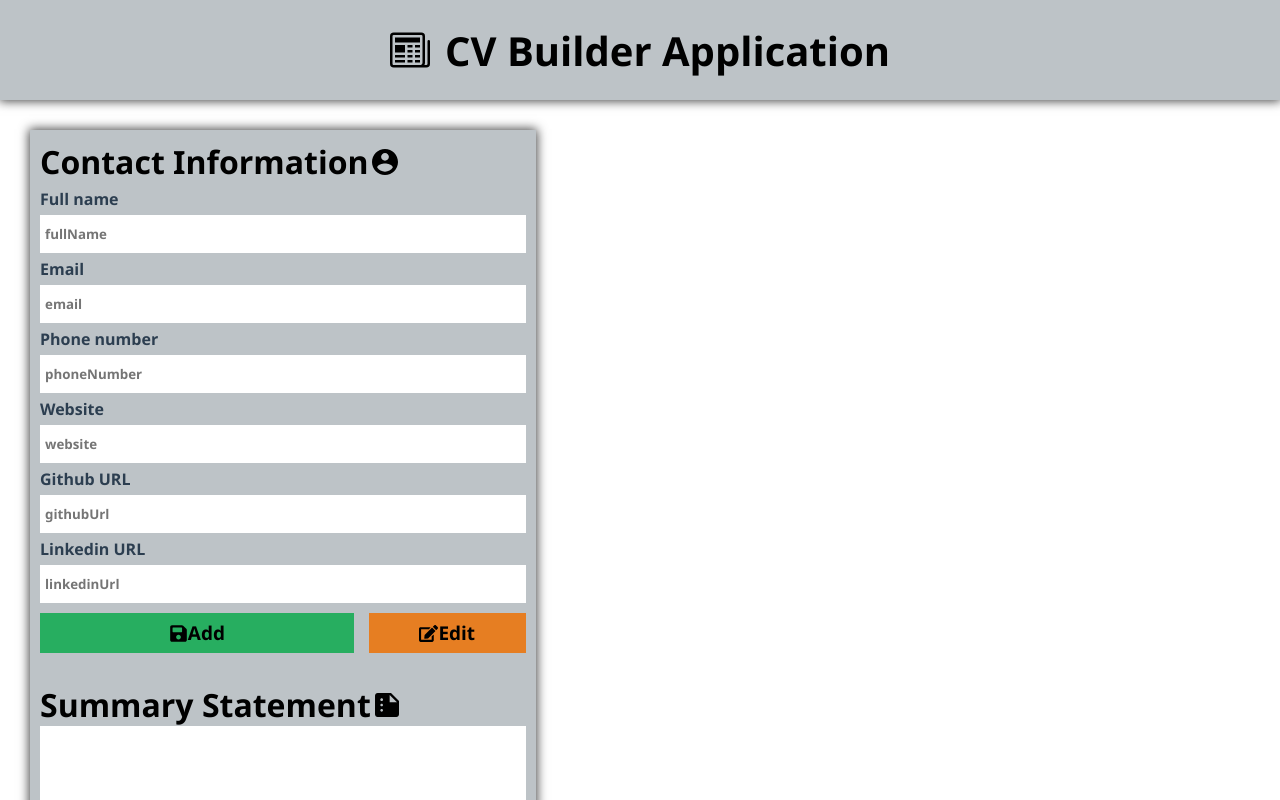
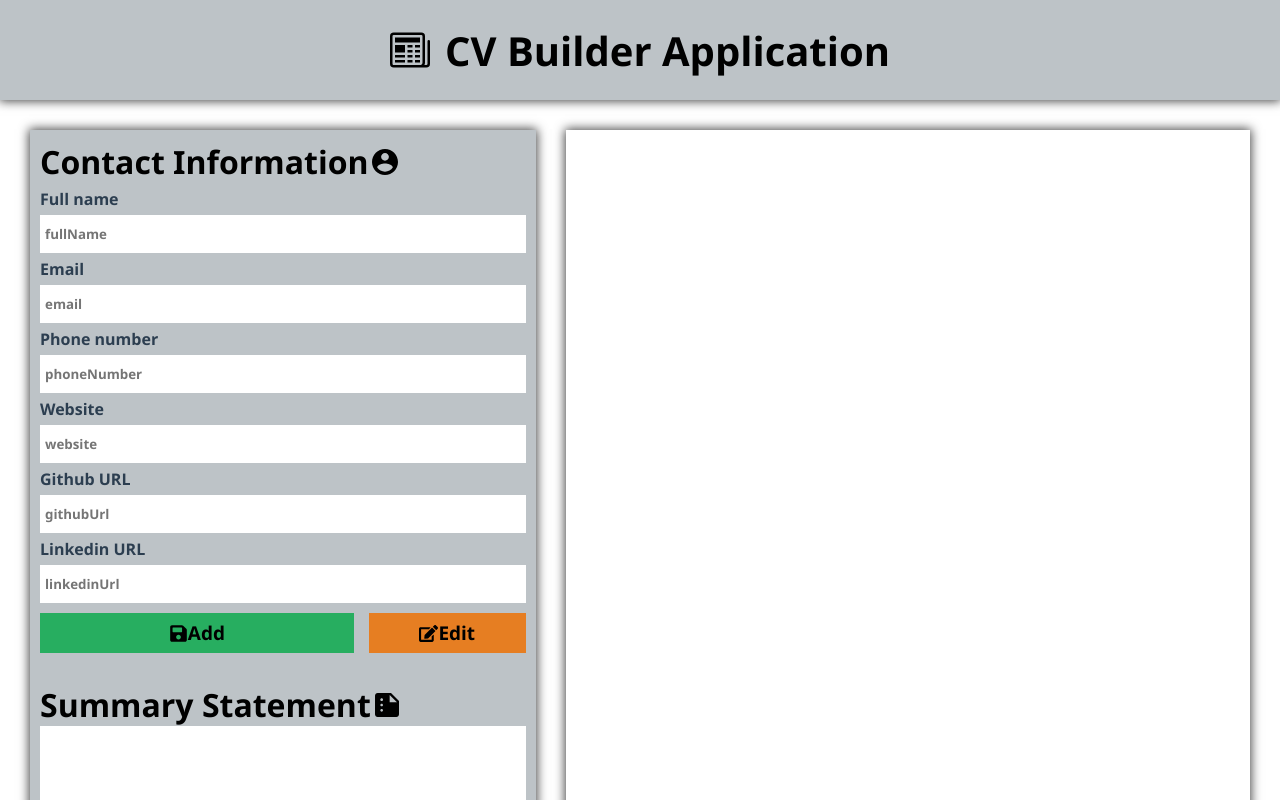
Before and after one commit to IchoubaneMed/cv-project, a React (Create React App) app: page / in a window 1280 px wide. Shown: the top 800 px of the page. Built offline with nearby package versions, Linux system fonts and the light colour scheme.

Commit message:
Added the stylesheet for the resume class inside the global.css file

```diff
--- a/src/styles/global.css
+++ b/src/styles/global.css
@@ -36,3 +36,12 @@
     -moz-box-shadow: 0px 0px 10px 1px rgba(0,0,0,0.75);
     box-shadow: 0px 0px 10px 1px rgba(0,0,0,0.75);
 }
+
+.resume {
+    grid-column: 2 / 3;
+    grid-row: 2 / 3;
+    margin-right: 30px;
+    -webkit-box-shadow: 0px 0px 10px 1px rgba(0,0,0,0.75);
+    -moz-box-shadow: 0px 0px 10px 1px rgba(0,0,0,0.75);
+    box-shadow: 0px 0px 10px 1px rgba(0,0,0,0.75);
+}
```
